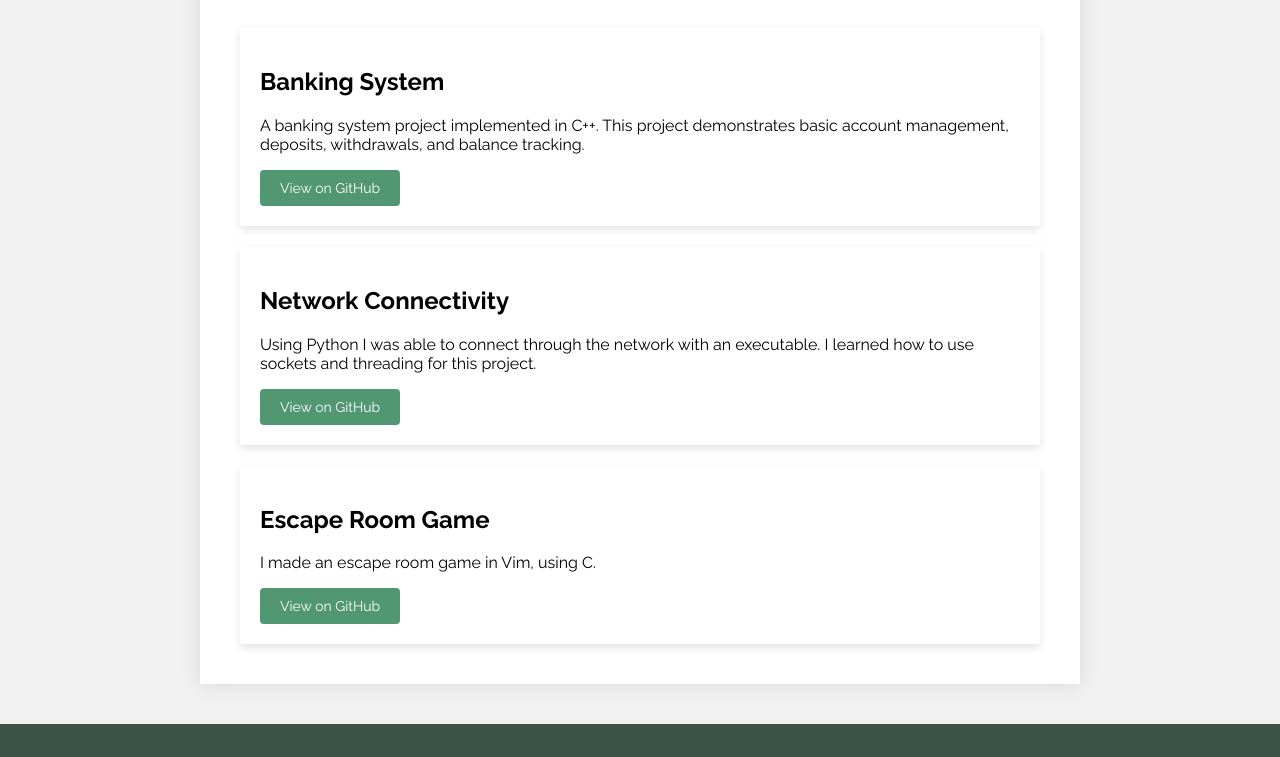
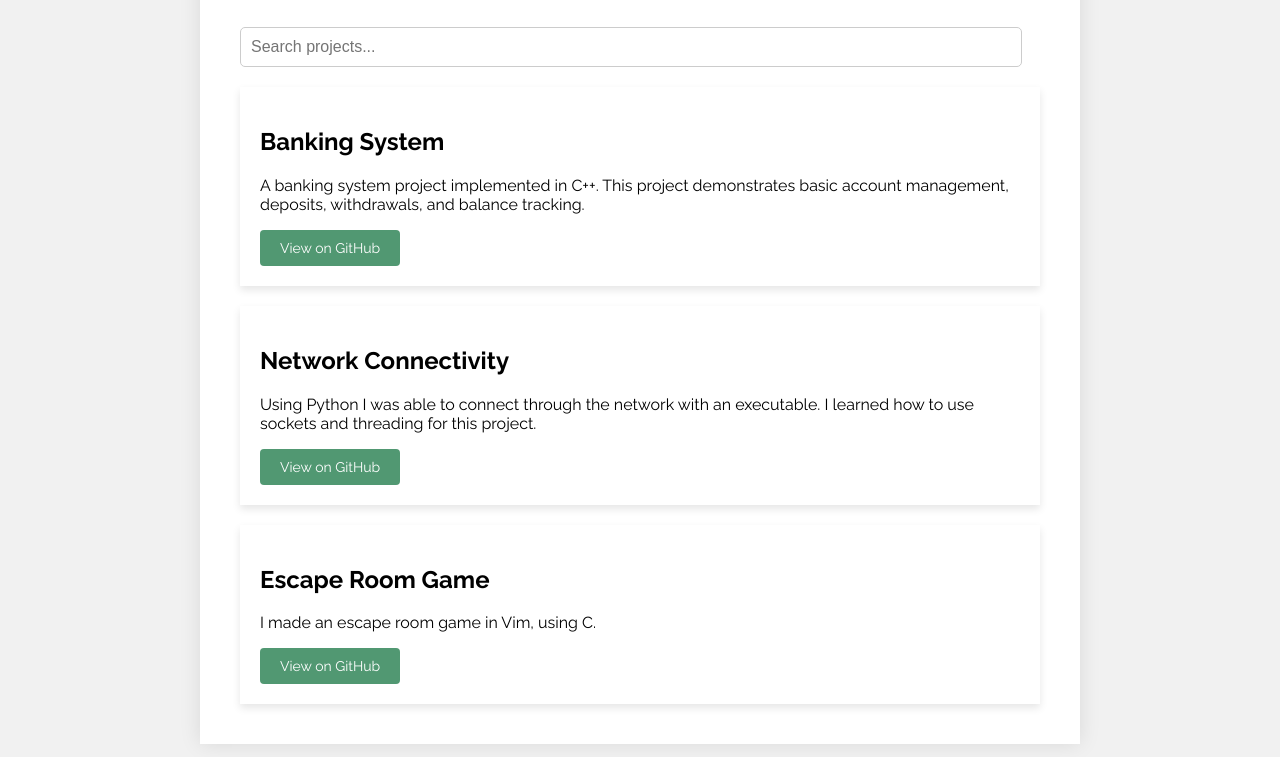
Before and after one commit to LukeFrandsen/Resume-Website, a plain HTML site: page projects.html in a window 1280 px wide. Shown: the part 292-1049 px from the top of the page. Drawn offline with Linux system fonts and the light colour scheme; a web font is replaced by a local one.

Commit message:
projects javascript

```diff
--- a/projects.html
+++ b/projects.html
@@ -21,10 +21,19 @@
   </header>
 
   <main>
+
     <section class="resume-container">
+
       <div class="resume-header">
         <h1>Projects</h1>
       </div>
+      <input
+  type="text"
+  id="searchBar"
+  placeholder="Search projects..."
+  class="search-bar"
+/>
+<div class="projects-container"></div>
       <div class="projects-container"></div>
     </section>
   </main>
--- a/projects.js
+++ b/projects.js
@@ -20,14 +20,14 @@ const projects = [
   ];
 
   // Function to render projects
-  const renderProjects = () => {
+  const renderProjects = (filteredProjects = projects) => {
     const container = document.querySelector(".projects-container");
 
-    // Clear any existing content (optional)
+    // Clear any existing content
     container.innerHTML = "";
 
-    // Populate the container with projects
-    projects.forEach((project) => {
+    // Populate the container with filtered projects
+    filteredProjects.forEach((project) => {
       const projectDiv = document.createElement("div");
       projectDiv.className = "project";
 
@@ -39,7 +39,28 @@ const projects = [
 
       container.appendChild(projectDiv);
     });
+
+    // If no projects match the search, display a message
+    if (filteredProjects.length === 0) {
+      container.innerHTML = "<p>No projects found.</p>";
+    }
   };
 
-  // Call the function on page load
-  document.addEventListener("DOMContentLoaded", renderProjects);
+  // Event listener for the search bar
+  document.addEventListener("DOMContentLoaded", () => {
+    const searchBar = document.getElementById("searchBar");
+
+    // Render all projects initially
+    renderProjects();
+
+    // Filter projects based on search input
+    searchBar.addEventListener("input", (e) => {
+      const query = e.target.value.toLowerCase();
+      const filteredProjects = projects.filter(
+        (project) =>
+          project.title.toLowerCase().includes(query) ||
+          project.description.toLowerCase().includes(query)
+      );
+      renderProjects(filteredProjects);
+    });
+  });
--- a/styles.css
+++ b/styles.css
@@ -239,3 +239,11 @@ footer {
   .contact-form button:hover {
     background-color: var(--primary-color);
   }
+  .search-bar {
+    width: 95%;
+    padding: 10px;
+    margin-bottom: 20px;
+    border: 1px solid #ccc;
+    border-radius: 5px;
+    font-size: 16px;
+  }
```
